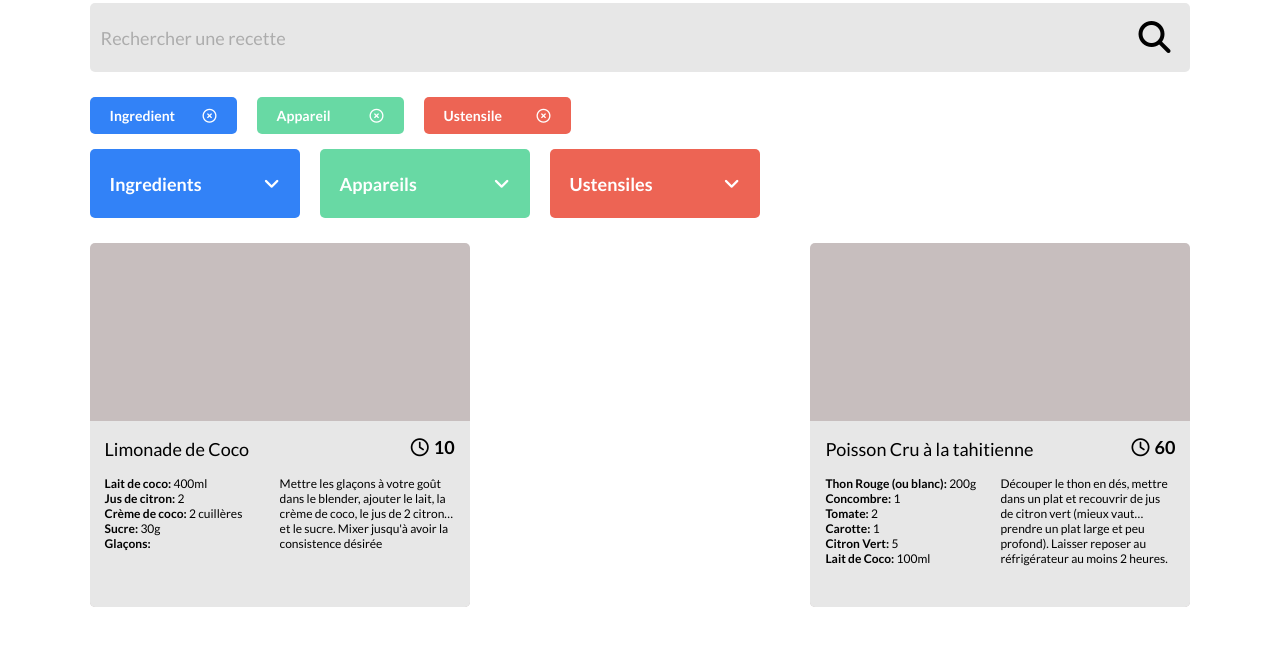
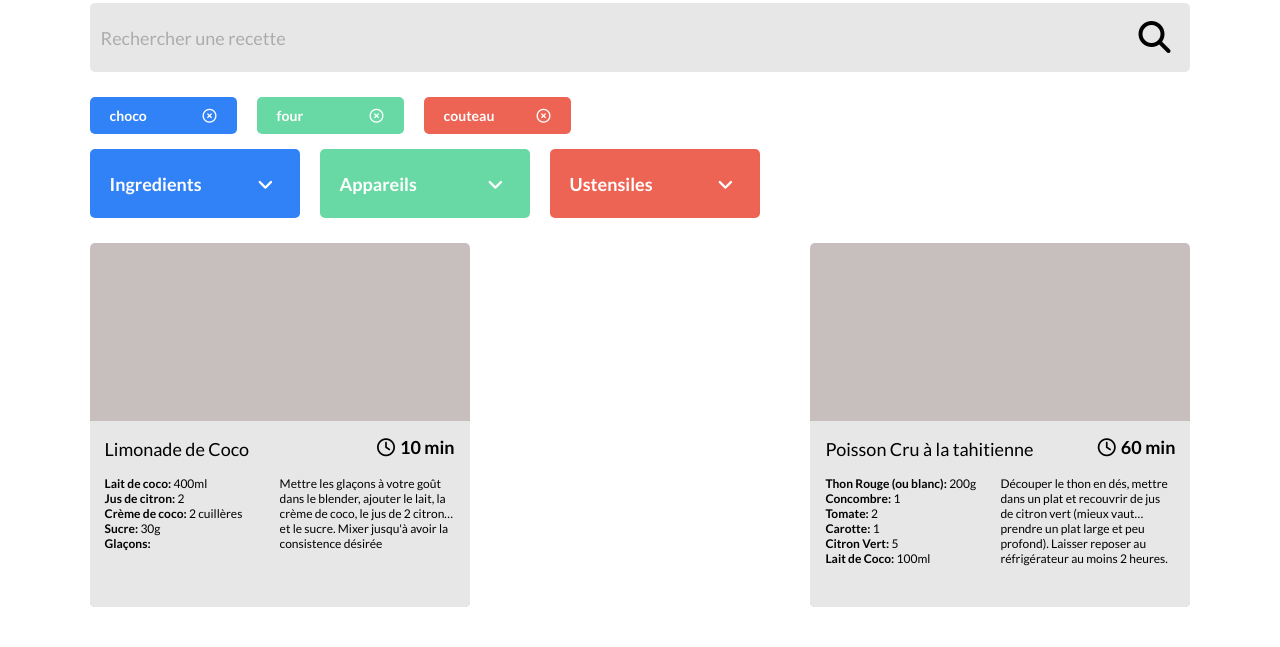
Before and after one commit to KevinLeFaucheur/P7-Les-Petits-Plats, a website with bundled scripts: page index.html in a window 1280 px wide. Shown: the part 153-800 px from the top of the page. Built offline with nearby package versions, Linux system fonts and the light colour scheme.

Commit message:
Keyword factory

```diff
--- a/index.html
+++ b/index.html
@@ -27,24 +27,19 @@
         </div>
 
         <div id="search__keywords">
-          <div class="search__keyword search__keyword--blue">
-            <p>Ingredient</p><i class="fa-regular fa-circle-xmark"></i>
-          </div>
-          <div class="search__keyword search__keyword--green">
-            <p>Appareil</p><i class="fa-regular fa-circle-xmark"></i>
-          </div>
-          <div class="search__keyword search__keyword--red">
-            <p>Ustensile</p><i class="fa-regular fa-circle-xmark"></i>
-          </div>
+          <!-- Keywords Factory -->
         </div>
 
         <div id="search__tags">
+          <!-- Select Factory -->
         </div>
 
       </section>
 
       <section id="recipes" class="recipe">
+        <!-- Recipe Factory -->
       </section>
+
     </main>
     <script type="module" src="/js/index.js"></script>
   </body>
--- a/js/index.js
+++ b/js/index.js
@@ -1,5 +1,6 @@
 // import * as Data from './utils/data.js';
 import { recipes } from '../data/recipes.js';
+import { Keyword } from './templates/Keyword.js';
 import { RecipeCard } from './templates/RecipeCard.js';
 import { Select } from './templates/Select.js';
 
@@ -20,11 +21,23 @@ const displaySelectors = () => {
       searchTags.appendChild(select);
     }
   );
+};
 
+const displayKeywords = () => {
+  const searchKeywords = document.getElementById('search__keywords');
+
+  [['choco', 'Ingredients'],
+   ['four', 'Appareils'],
+   ['couteau', 'Ustensiles']
+  ].forEach(element => {
+    let keyword = new Keyword(element[0], element[1]).createKeyword();
+    searchKeywords.appendChild(keyword);
+  });
 };
 
 const initialize = () => {
   displaySelectors();
+  displayKeywords();
   displayRecipes(recipes);
 };
 
--- /dev/null
+++ b/js/templates/Keyword.js
@@ -0,0 +1,28 @@
+/*
+ * Constructor for a keyword element, receives name and type
+*/
+export class Keyword {
+
+  constructor(keywordName, keywordType) {
+    this.keywordName = keywordName;
+    this.keywordType = keywordType;
+    this.color = keywordType === 'Ingredients' ? 'blue' : keywordType === 'Ustensiles' ? 'red' : 'green';
+  }
+
+  createKeyword = () => {
+
+    const keywordFragment = document.createRange().createContextualFragment(
+      `
+      <div class="search__keyword search__keyword--${this.color}">
+        <p>${this.keywordName}</p><i class="close fa-regular fa-circle-xmark"></i>
+      </div>`);
+
+    keywordFragment
+      .querySelector('.close')
+      .addEventListener('click', (event) =>
+        event.target.parentElement.remove()
+      );
+
+    return keywordFragment;
+  };
+}
--- a/js/templates/RecipeCard.js
+++ b/js/templates/RecipeCard.js
@@ -14,7 +14,7 @@ export class RecipeCard {
         <div class="recipe__body">
           <div class="recipe__header">
             <h2>${this.recipe.name}</h2>
-            <p><i class="recipe__icon fa-regular fa-clock"></i>${this.recipe.time}</p>
+            <p><i class="recipe__icon fa-regular fa-clock"></i>${this.recipe.time} min</p>
           </div>
           <div class="recipe__subbody">
             <div class="recipe__ingredients">
--- a/js/templates/Select.js
+++ b/js/templates/Select.js
@@ -15,7 +15,7 @@ export class Select {
       `
       <div class='select-box'>
         <div class="selected search__tag search__tag--${this.color}">
-          <p>${this.tagType}</p><i class="fa-sharp fa-solid fa-angle-down"></i>
+          <p>${this.tagType}</p>
         </div>
 
         <div class='select__tags select__tags--${this.color}'>
@@ -26,7 +26,10 @@ export class Select {
     const selected = selectFragment.querySelector('.selected');
     const selectTags = selectFragment.querySelector('.select__tags');
 
-    selected.addEventListener('click', () => selectTags.classList.toggle('active'));
+    selected.addEventListener('click', () => {
+
+      selectTags.classList.toggle('active')
+    });
 
     return selectFragment;
 
--- a/sass/components/_select.scss
+++ b/sass/components/_select.scss
@@ -1,6 +1,17 @@
 .selected {
   cursor: pointer;
   position: relative;
+
+  &::after {
+    font: var(--fa-font-solid);
+    content: "\f107";
+    position: absolute;
+    height: 100%;
+    width: 32px;
+    right: 10px;
+    top: calc(50% - 8px);
+    transform: all 250ms;
+  }
 }
 
 .select__tags {
@@ -25,5 +36,11 @@
 
   &.active {
     opacity: 1;
+
+    + .selected::after{
+      font: var(--fa-font-solid);
+      content: "\f107";
+      transform: rotateX(180deg);
+    }
   }
 }
--- a/sass/layout/_search.scss
+++ b/sass/layout/_search.scss
@@ -61,6 +61,10 @@
       &--blue { background: #3282F7; }
       &--green { background: #68D9A4; }
       &--red { background: #ED6454; }
+
+      .close {
+        cursor: pointer;
+      }
     }
   }
 
```
Also changed, not shown: css/style.css, 1 other file.
